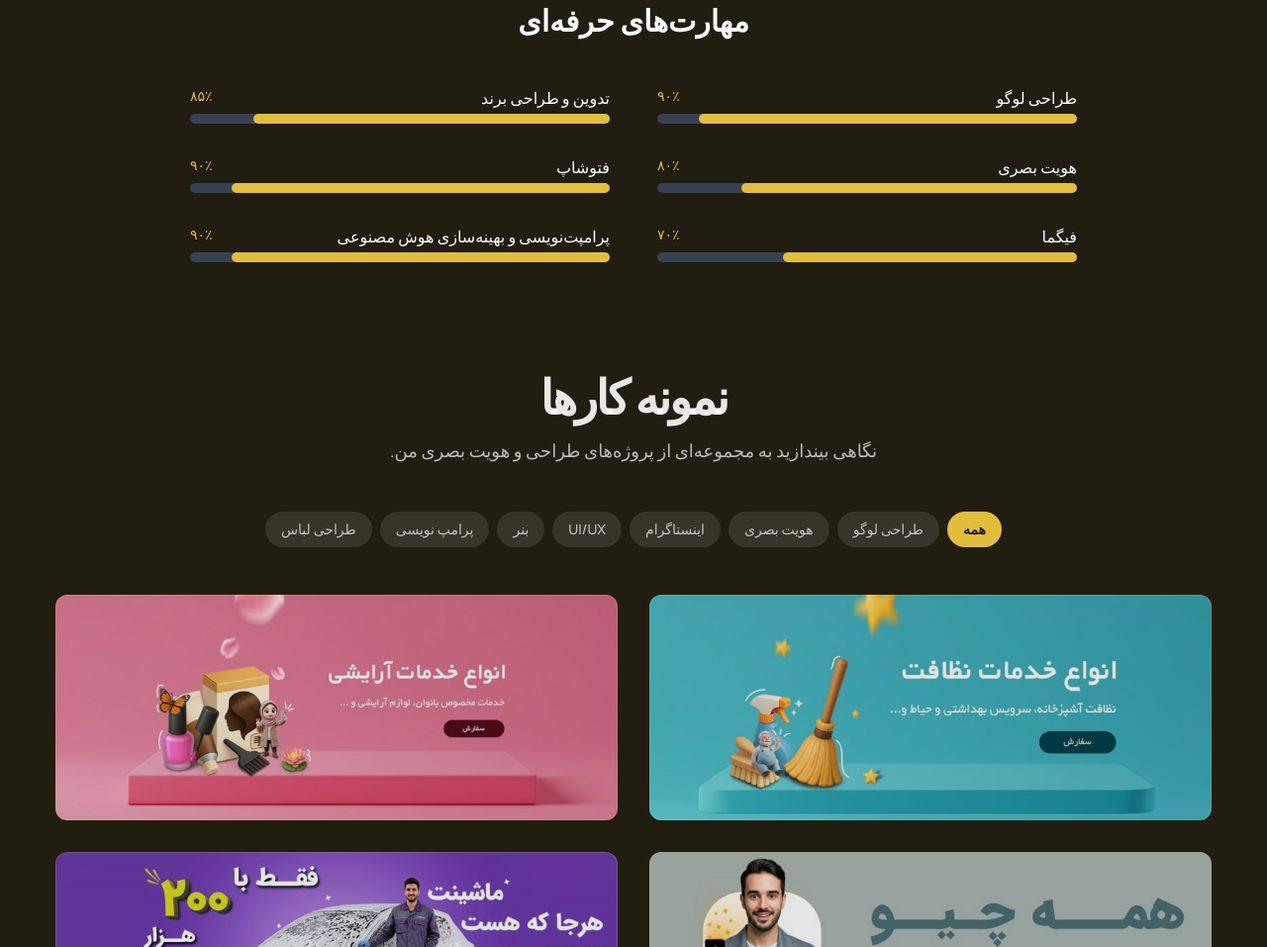
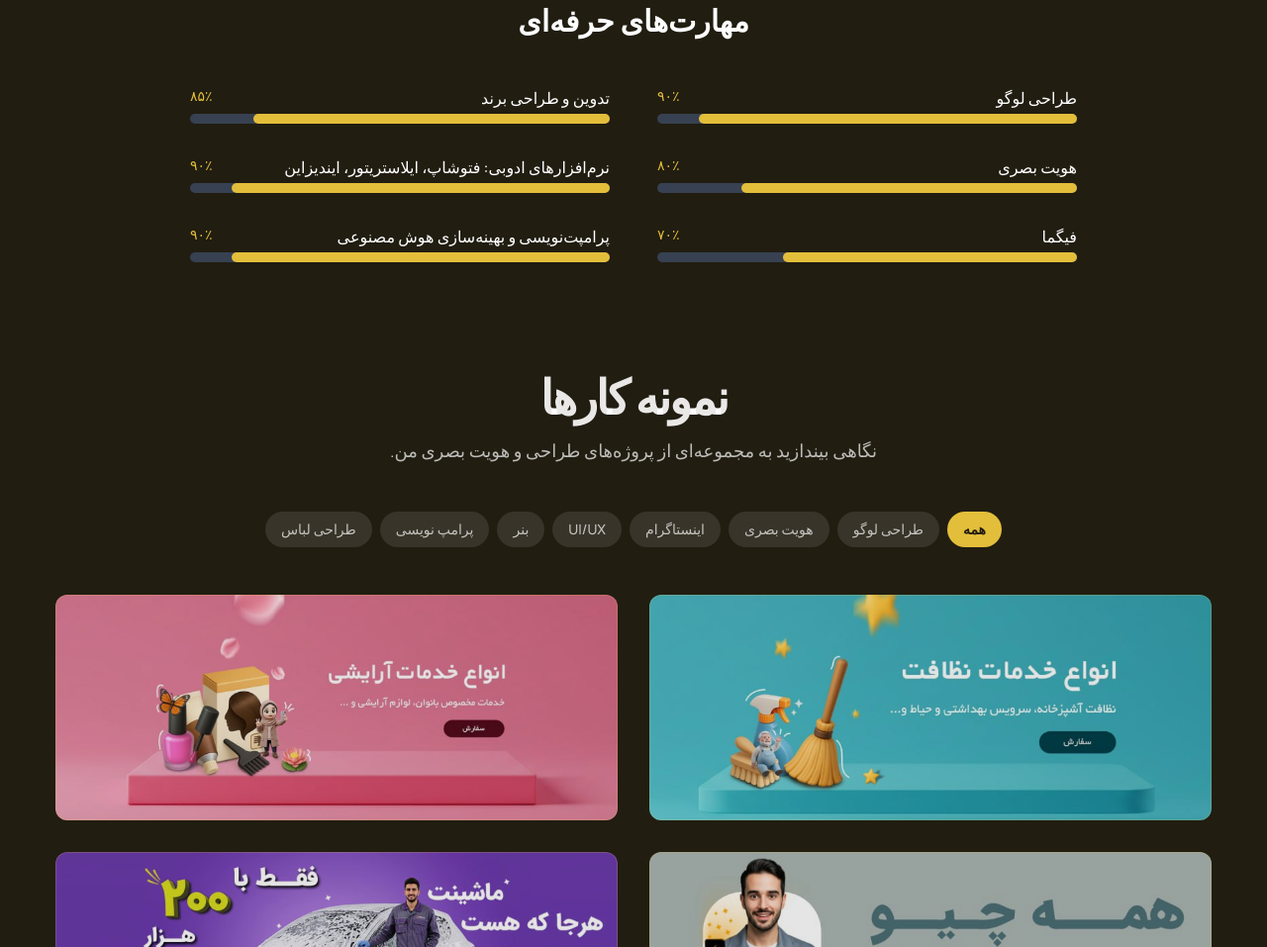
Before and after one commit to fatemehshirzadfar1/GIresume, a plain HTML site: page fa/index.fa.html in a window 1280 px wide. Shown: the part 1698-2655 px from the top of the page at 99% size. Drawn offline with nearby package versions, Linux system fonts and the light colour scheme; files that its build step writes are made by us from their sources; a small style sheet from the web is missing.

Commit message:
Update index.fa.html

```diff
--- a/fa/index.fa.html
+++ b/fa/index.fa.html
@@ -486,7 +486,7 @@
     <div>
       <div class="flex justify-between mb-1">
         <span class="text-base font-medium text-gray-900 dark:text-white">
-          فتوشاپ
+                   نرم‌افزارهای ادوبی: فتوشاپ، ایلاستریتور، ایندیزاین
         </span>
         <span class="text-sm font-medium text-primary">
           ۹۰٪
```
